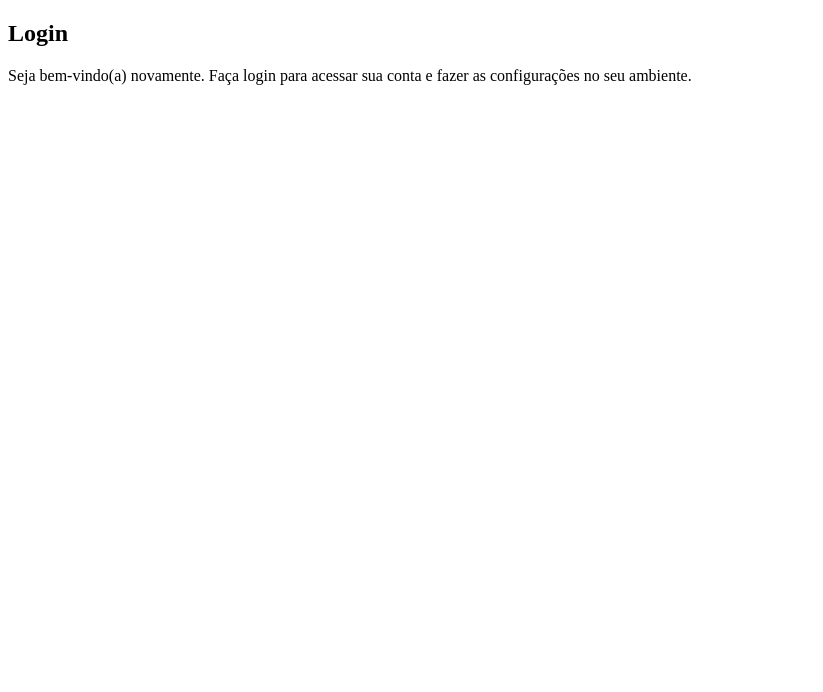
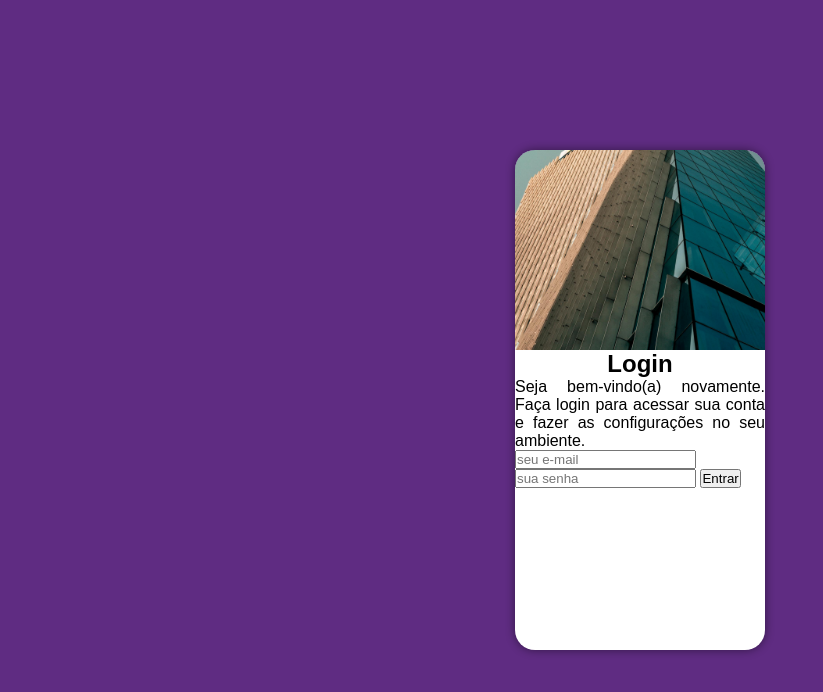
Before and after one commit to tonidejuli/projeto-login, a plain HTML site: page index.html in a window 1280 px wide. Shown: the whole page, without its empty margins (0-823 px from the left). Drawn offline with Linux system fonts and the light colour scheme.

Commit message:
criei a tela para celular

```diff
--- /dev/null
+++ b/estilos/media-queries.css
@@ -0,0 +1,3 @@
+@charset "UTF-8";
+
+/* demais telas */
--- a/estilos/style.css
+++ b/estilos/style.css
@@ -5,3 +5,54 @@ paleta de cores
 verde: #49a09d
 lilás: #5f2c82
  */
+ /* First Mobile */
+
+ *{
+    font-family: Arial, Helvetica, sans-serif;
+    margin: 0px;
+    padding: 0px;
+    box-sizing: border-box;
+ }
+
+ html,body{
+    background-color: #5f2c82;
+    height: 100dvh;
+    width: 100dvw;
+ }
+
+ main{
+    width: 100dvw;
+    height: 100dvh;
+    display: flex;
+    justify-content: center;
+    align-items: center;
+
+ }
+
+ section#login{
+    background-color: white;
+    width: 250px;
+    height: 500px;
+    border-radius: 20px;
+    overflow: hidden;
+    box-shadow: 0px 0px 10px rgba(0, 0, 0, 0.474);
+
+ }
+
+ div#imagem{
+    display: block;
+    background: #5f2c82 url(../imagens/pexels-rolanddrz-16880214.jpg);
+    height: 200px;
+    background-position: right bottom;
+    background-size: cover;
+
+
+ }
+
+ div > h1{
+    text-align: center;
+ }
+
+ div>p{
+    text-align: justify;
+ }
--- a/index.html
+++ b/index.html
@@ -5,6 +5,7 @@
     <meta name="viewport" content="width=device-width, initial-scale=1.0">
     <title>Login</title>
     <link rel="stylesheet" href="estilos/style.css">
+    <link rel="stylesheet" href="estilos/media-queries.css">
 </head>
 <body>
     <main>
@@ -15,7 +16,13 @@
             <div id="formulário">
                 <h1>Login</h1>
                 <p>Seja bem-vindo(a) novamente. Faça login para acessar sua conta e fazer as configurações no seu ambiente.</p>
-                <form action="login.php" method="post"></form>
+                <form action="login.php" method="post" autocomplete="on">
+                    <input type="email" name="email" id="iemail" placeholder="seu e-mail">
+                    <input type="password" name="sen" id="isen" placeholder="sua senha">
+
+                    <input type="submit" value="Entrar">
+
+                </form>
             </div>
         </section>
     </main>
```
